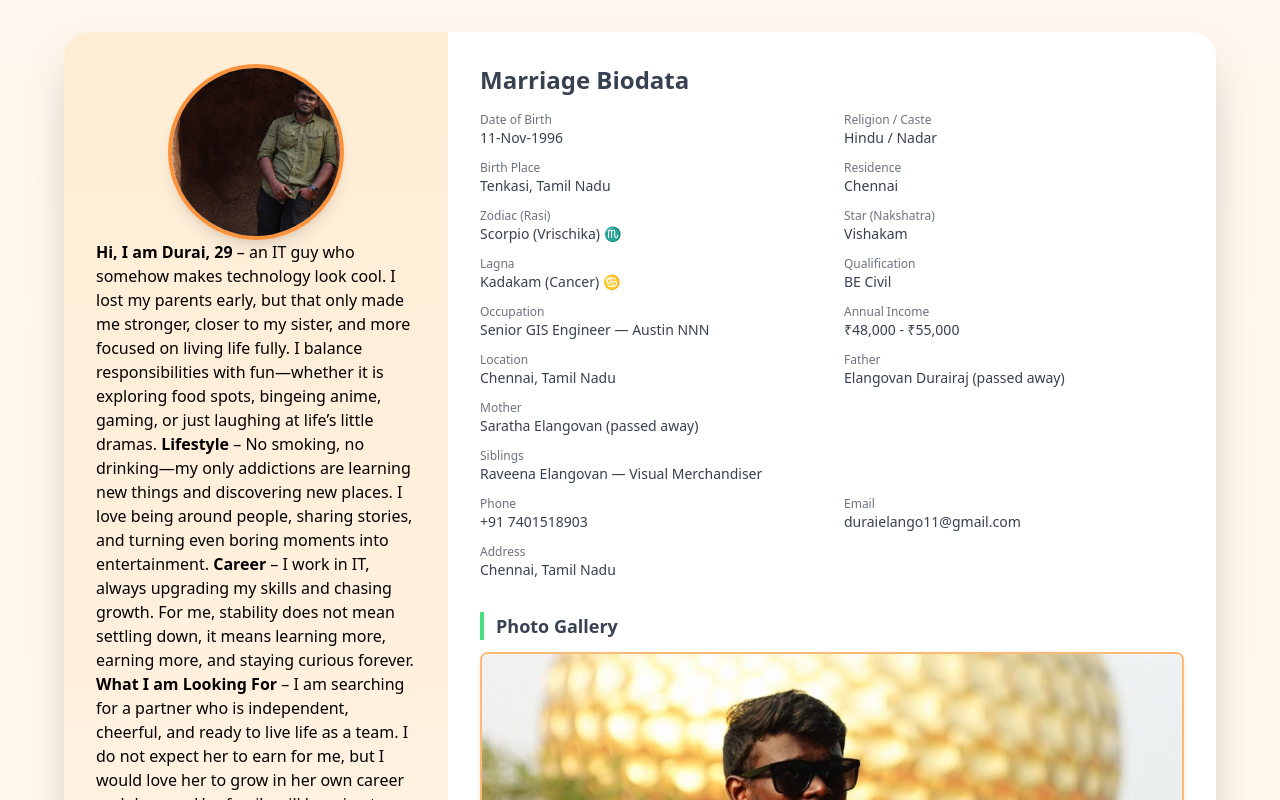
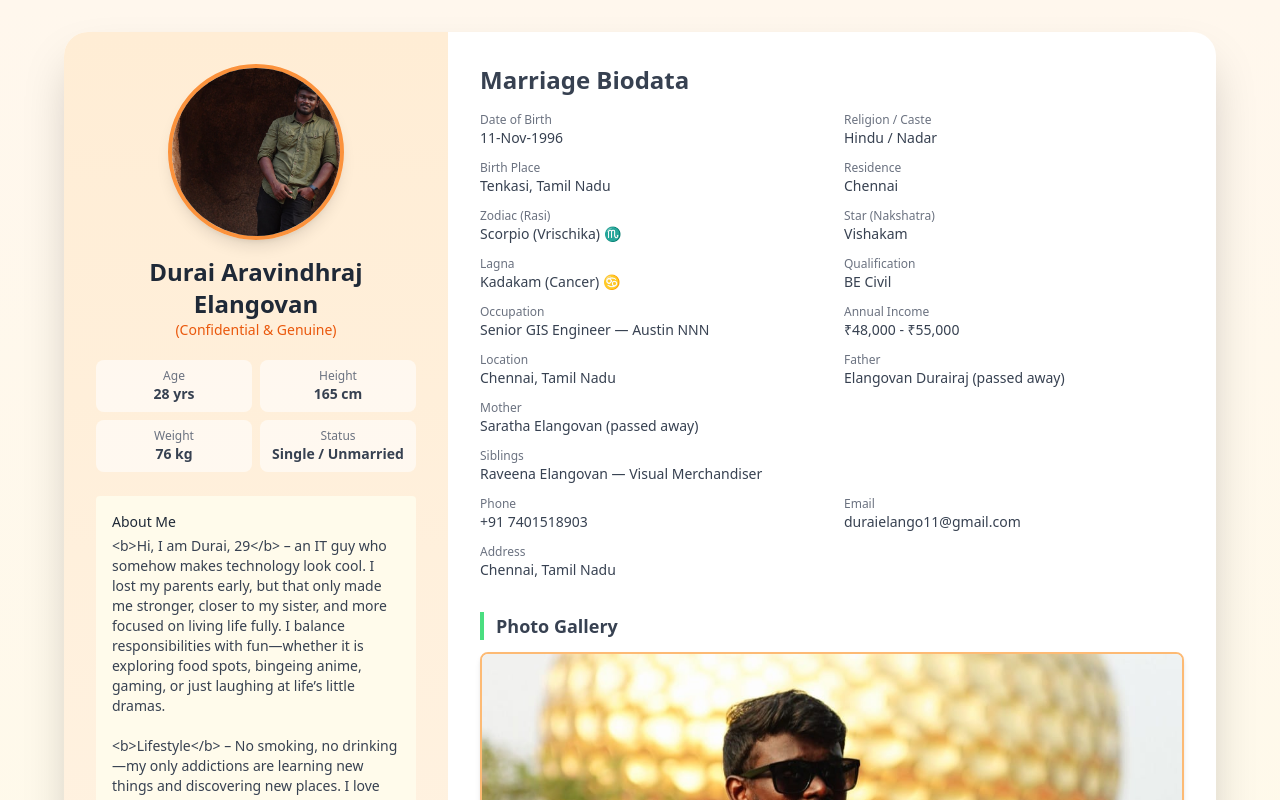
Before and after one commit to duraiaravindh/bio_data, a React (Vite) app: page / in a window 1280 px wide. Shown: the top 800 px of the page. Built offline with nearby package versions, Linux system fonts and the light colour scheme.

Commit message:
Prepare for deploy — <short description>

```diff
--- a/src/MarriageBiodata.jsx
+++ b/src/MarriageBiodata.jsx
@@ -60,7 +60,6 @@ export default function MarriageBiodata() {
                 className="w-full h-full object-cover"
               />
             </div>
-            <div dangerouslySetInnerHTML={{ __html: data.about }} />
             <h1 className="mt-4 text-2xl font-extrabold text-gray-800 text-center">
               {data.name}
             </h1>
```
